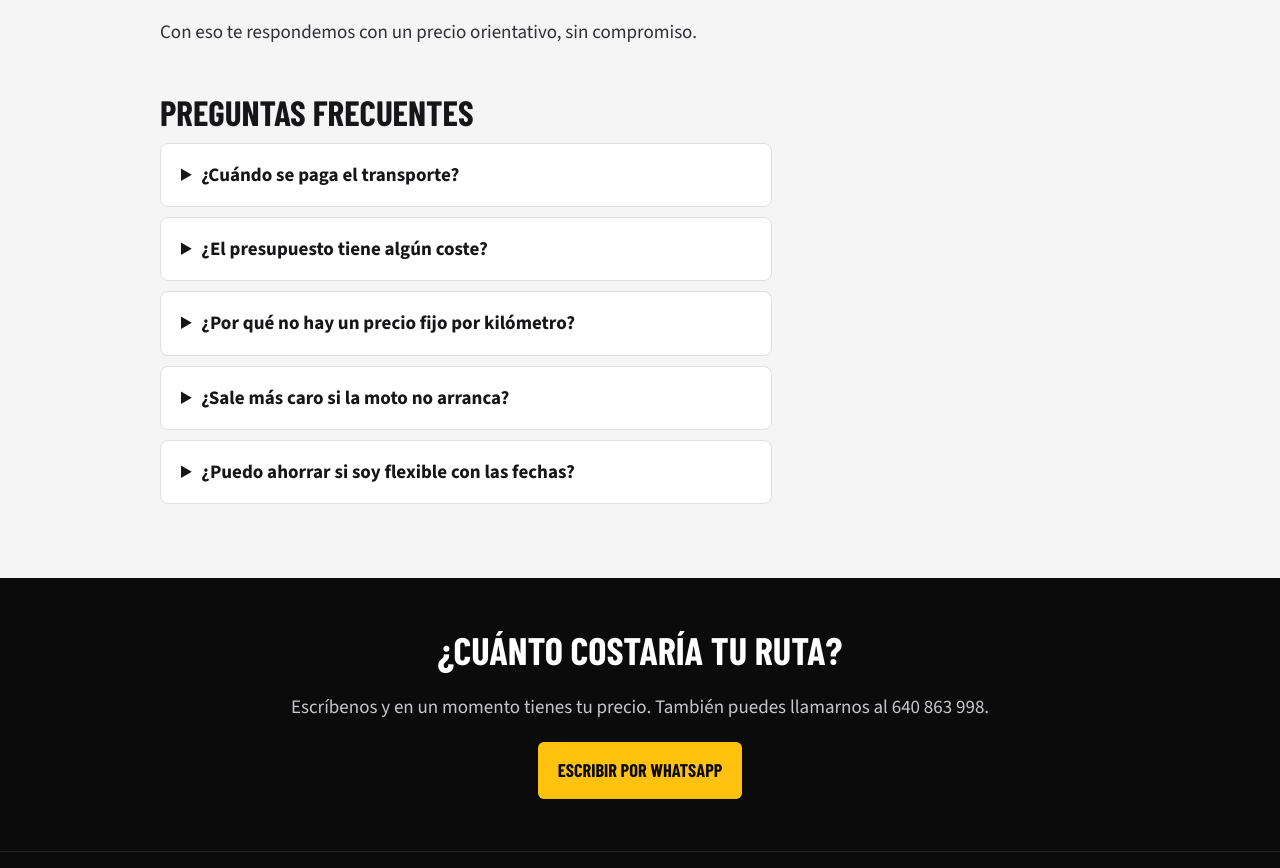
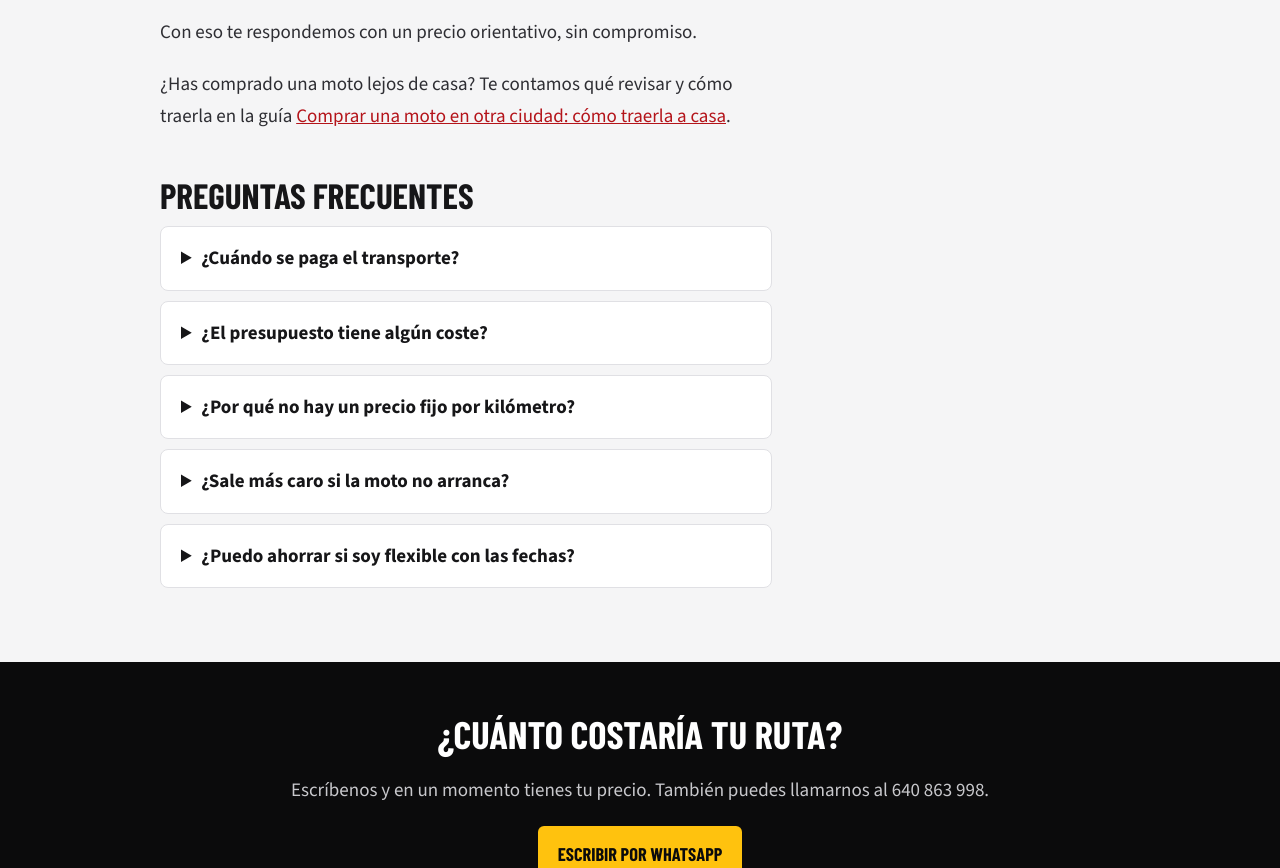
Before and after one commit to motoenrutaspain/motoenrutaspain.github.io, a plain HTML site: page guias/cuanto-cuesta-transportar-una-moto.html in a window 1280 px wide. Shown: the part 4060-4928 px from the top of the page. Drawn offline with nearby package versions, Linux system fonts and the light colour scheme; a web font is replaced by a local one.

Commit message:
Enlaza la guía de precios con la de comprar en otra ciudad
Added a paragraph about transporting a purchased motorcycle.

```diff
--- a/guias/cuanto-cuesta-transportar-una-moto.html
+++ b/guias/cuanto-cuesta-transportar-una-moto.html
@@ -143,6 +143,7 @@ footer{background:var(--negro);color:#9a9aa0;font-size:.95rem;padding:26px 0;bor
 <li>Cualquier detalle especial: la moto no arranca, el acceso es complicado, son varias motos…</li>
 </ol>
 <p>Con eso te respondemos con un precio orientativo, sin compromiso.</p>
+<p>¿Has comprado una moto lejos de casa? Te contamos qué revisar y cómo traerla en la guía <a href="comprar-moto-en-otra-ciudad.html">Comprar una moto en otra ciudad: cómo traerla a casa</a>.</p>
 
 <h2 id="preguntas">Preguntas frecuentes</h2>
 <details><summary>¿Cuándo se paga el transporte?</summary><p>Cuando la moto se entrega en su destino. No pagas nada por adelantado: primero llevamos tu moto y, una vez entregada, se paga el servicio.</p></details>
```
